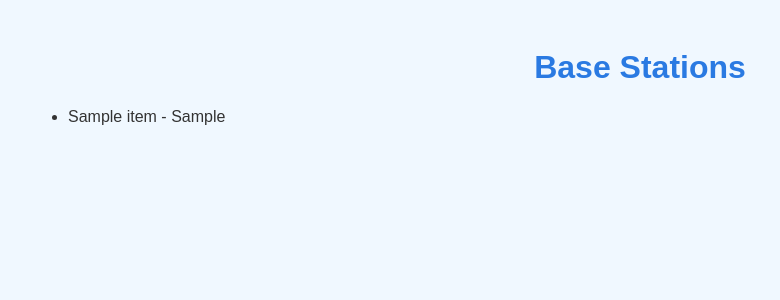
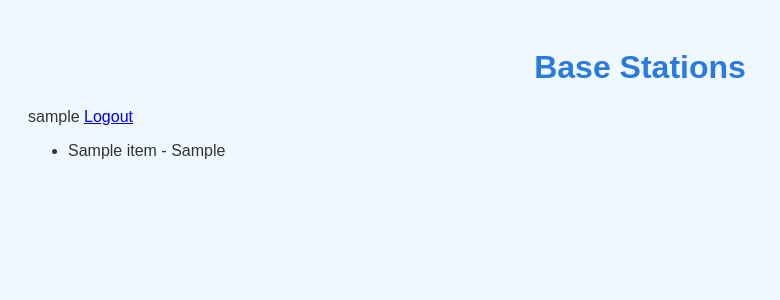
Before and after one commit to Drone-System/dronesurveillance, a Flask app: template cloud/webserver/templates/index.html in a window 1280 px wide. Shown: the top 300 px of the page, without its empty margins (0-780 px from the left). Run offline with Flask 3, Linux system fonts and the light colour scheme; the template is opened without the code that fills it: most values are stand-ins (such as "Sample title", 1, 10 or a date in 2020); some libraries are stand-ins or nearby versions.

Commit message:
DRONE-18/CaBr: webserver for cloud

```diff
--- a/cloud/webserver/templates/index.html
+++ b/cloud/webserver/templates/index.html
@@ -2,11 +2,18 @@
 <html lang="en">
 <head>
     <meta charset="UTF-8">
-    <title>Flask Fixed Data</title>
+    <title>Home</title>
     <link rel="stylesheet" href="{{ url_for('static', filename='style.css') }}">
 </head>
 <body>
-    <h1>Base Stations</h1>
+    <div class="header">
+        <h1>Base Stations</h1>
+        <div class="user-info">
+            <span class="username">{{ username }}</span>
+            <a href="{{ url_for('logout') }}" class="logout-btn">Logout</a>
+        </div>
+    </div>
+
     <ul class="basestation-list">
         {% for item in items %}
             <li>{{ item.name }} - {{ item.ip }}</li>
--- a/cloud/webserver/templates/login.html
+++ b/cloud/webserver/templates/login.html
@@ -3,6 +3,7 @@
 <head>
     <meta charset="UTF-8">
     <title>Login / Register</title>
+    <link rel="stylesheet" href="{{ url_for('static', filename='style.css') }}">
 </head>
 <body>
     {% if error %}
```
